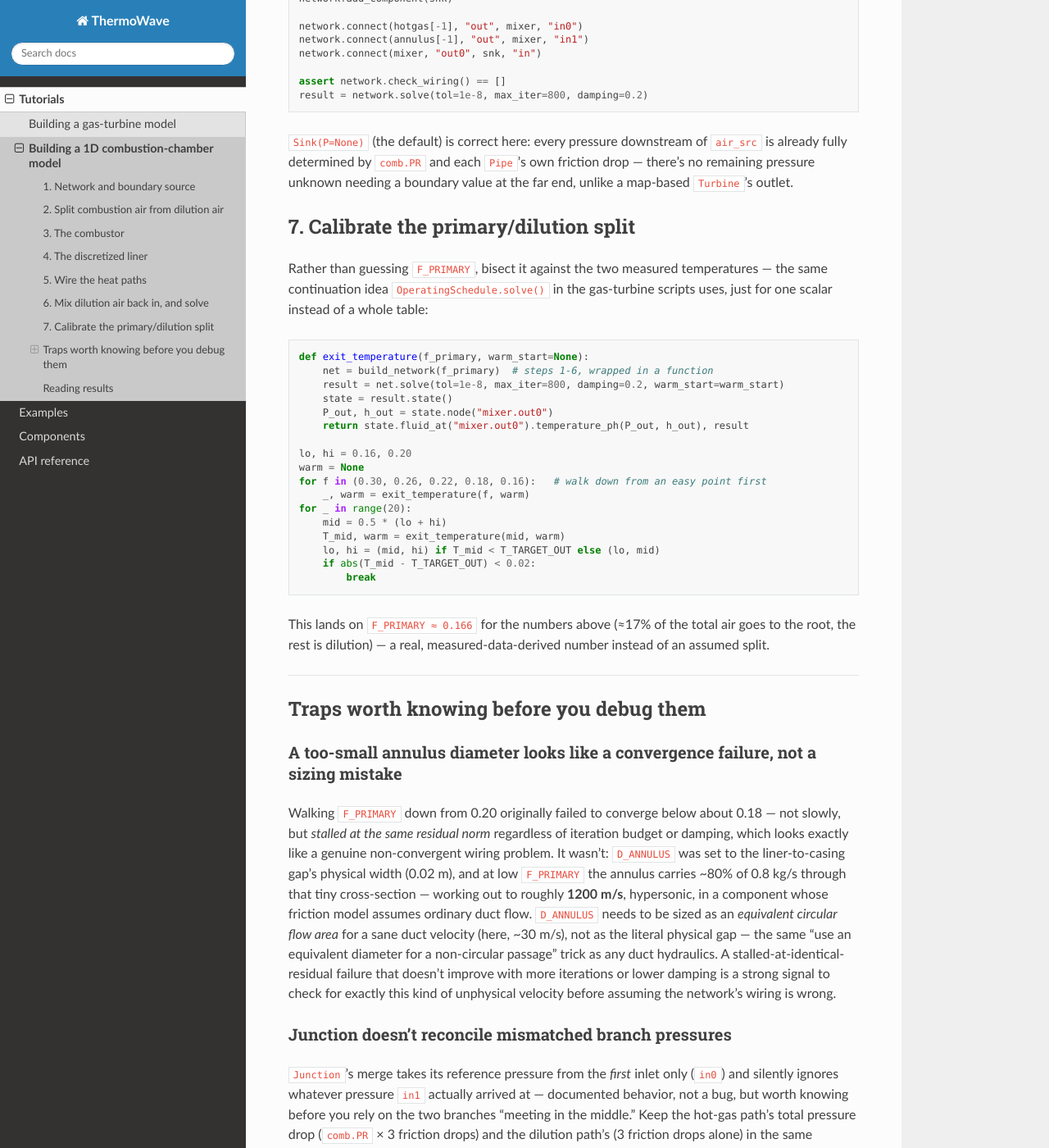
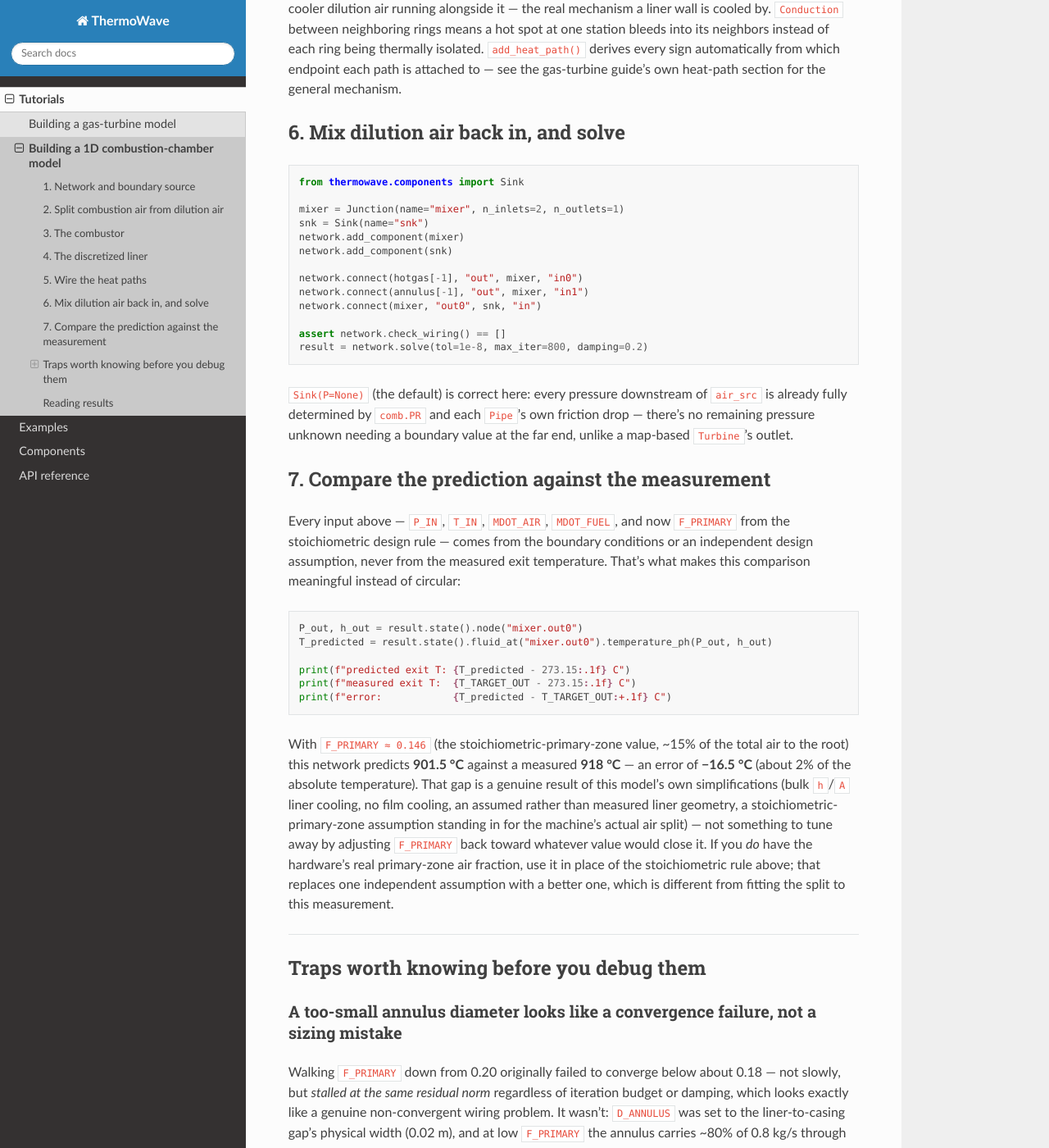
Before and after one commit to karimialii/ThermoWave, a Sphinx documentation site: the page built from docs/tutorials/building-a-combustion-chamber-model.md, in a window 1280 px wide and 1400 px high, scrolled down 3479 px. Shown: the whole window at 82% size. Built offline with Sphinx 7.4.7 and the Read the Docs theme 3.1.0, drawn with Linux system fonts in a browser that asks for light colours; some of the changed text lies outside the part shown.

Commit message:
Combustion-chamber guide: derive the air split, don't fit it to the measurement
The primary/dilution split was previously bisected to force the model's
predicted exit temperature to match the measured 918 C -- circular, since
comparing that "prediction" back against the same value it was tuned to
hit validates nothing. Replace it with an independent design input (a
stoichiometric primary-zone equivalence ratio, derived only from the given
MDOT_FUEL/MDOT_AIR), then report the resulting forward prediction (901.5 C)
against the measurement as a real, non-zero validation error instead of a
guaranteed match.

Co-Authored-By: Claude Sonnet 5 <noreply@anthropic.com>

````diff
--- a/docs/tutorials/building-a-combustion-chamber-model.md
+++ b/docs/tutorials/building-a-combustion-chamber-model.md
@@ -10,12 +10,12 @@ primary (root) air path and a dilution air path that mixes back in downstream.
 The shape:
 
 1. create the network and the boundary source
-2. split combustion air from dilution air
+2. split combustion air from dilution air, from an independent design rule
 3. the combustor (adiabatic flame)
 4. the discretized liner: hot-gas path, dilution path, wall rings
 5. wire the heat paths
 6. mix dilution air back in, and solve
-7. calibrate the primary/dilution split against measured data
+7. compare the predicted exit temperature against the measurement
 
 A runnable version of this is `tests/test_combustion_chamber_workflow.py`,
 which follows these steps verbatim so the guide can't drift from working
@@ -56,16 +56,32 @@ mixture's properties, not plain air's.
 
 ## 2. Split combustion air from dilution air
 
+`F_PRIMARY` has to come from an *independent* design assumption, not from
+the measured exit temperature — sizing it to force a match against the
+measurement below would make the later comparison circular (fitting a free
+parameter to the answer, then "checking" it against that same answer proves
+nothing). The standard independent rule for a primary combustion zone is a
+target equivalence ratio: primary zones are conventionally sized close to
+stoichiometric (`φ≈1`) for flame stability, regardless of what the exit
+temperature downstream turns out to be:
+
 ```python
 from thermowave.components import Junction
 
-F_PRIMARY = 0.166  # calibrated in step 7 -- start anywhere reasonable, e.g. 0.25
+AFR_STOICH_CH4 = 17.2  # kg air / kg fuel, stoichiometric methane combustion
+F_PRIMARY = (MDOT_FUEL * AFR_STOICH_CH4) / MDOT_AIR  # ~0.146
 
 splitter = Junction(
     name="splitter", n_inlets=1, n_outlets=2,
     split_fractions=[F_PRIMARY, 1.0 - F_PRIMARY],
 )
 ```
+
+This is derived only from the boundary inputs already in hand
+(`MDOT_FUEL`, `MDOT_AIR`) plus a textbook combustion-chemistry ratio — not
+from anything measured downstream of the chamber. If you have the real
+hardware's primary-zone air fraction (swirler/liner-hole area ratio),
+use that instead; it's a better independent input than this rule of thumb.
 
 `Junction` with `n_inlets=1, n_outlets>1` is a pure splitter — `out0` becomes
 the primary (root) air into the combustor, `out1` the dilution air that
@@ -188,35 +204,35 @@ result = network.solve(tol=1e-8, max_iter=800, damping=0.2)
 friction drop — there's no remaining pressure unknown needing a boundary
 value at the far end, unlike a map-based `Turbine`'s outlet.
 
-## 7. Calibrate the primary/dilution split
+## 7. Compare the prediction against the measurement
 
-Rather than guessing `F_PRIMARY`, bisect it against the two measured
-temperatures — the same continuation idea `OperatingSchedule.solve()` in the
-gas-turbine scripts uses, just for one scalar instead of a whole table:
+Every input above — `P_IN`, `T_IN`, `MDOT_AIR`, `MDOT_FUEL`, and now
+`F_PRIMARY` from the stoichiometric design rule — comes from the boundary
+conditions or an independent design assumption, never from the measured
+exit temperature. That's what makes this comparison meaningful instead of
+circular:
 
 ```python
-def exit_temperature(f_primary, warm_start=None):
-    net = build_network(f_primary)  # steps 1-6, wrapped in a function
-    result = net.solve(tol=1e-8, max_iter=800, damping=0.2, warm_start=warm_start)
-    state = result.state()
-    P_out, h_out = state.node("mixer.out0")
-    return state.fluid_at("mixer.out0").temperature_ph(P_out, h_out), result
+P_out, h_out = result.state().node("mixer.out0")
+T_predicted = result.state().fluid_at("mixer.out0").temperature_ph(P_out, h_out)
 
-lo, hi = 0.16, 0.20
-warm = None
-for f in (0.30, 0.26, 0.22, 0.18, 0.16):   # walk down from an easy point first
-    _, warm = exit_temperature(f, warm)
-for _ in range(20):
-    mid = 0.5 * (lo + hi)
-    T_mid, warm = exit_temperature(mid, warm)
-    lo, hi = (mid, hi) if T_mid < T_TARGET_OUT else (lo, mid)
-    if abs(T_mid - T_TARGET_OUT) < 0.02:
-        break
+print(f"predicted exit T: {T_predicted - 273.15:.1f} C")
+print(f"measured exit T:  {T_TARGET_OUT - 273.15:.1f} C")
+print(f"error:            {T_predicted - T_TARGET_OUT:+.1f} C")
 ```
 
-This lands on `F_PRIMARY ≈ 0.166` for the numbers above (≈17% of the total
-air goes to the root, the rest is dilution) — a real, measured-data-derived
-number instead of an assumed split.
+With `F_PRIMARY ≈ 0.146` (the stoichiometric-primary-zone value, ~15% of
+the total air to the root) this network predicts **901.5 °C** against a
+measured **918 °C** — an error of **−16.5 °C** (about 2% of the absolute
+temperature). That gap is a genuine result of this model's own
+simplifications (bulk `h`/`A` liner cooling, no film cooling, an assumed
+rather than measured liner geometry, a stoichiometric-primary-zone
+assumption standing in for the machine's actual air split) — not something
+to tune away by adjusting `F_PRIMARY` back toward whatever value would
+close it. If you *do* have the hardware's real primary-zone air fraction,
+use it in place of the stoichiometric rule above; that replaces one
+independent assumption with a better one, which is different from fitting
+the split to this measurement.
 
 ---
 
@@ -252,8 +268,8 @@ mixer's reported exit pressure quietly reflects only one branch.
 
 ### Liner temperatures come out far hotter than a real metal survives
 
-This model's rings settle in the 2400 K range at the calibrated operating
-point — well past any real liner alloy's limit. That's a real, expected
+This model's rings settle in the 2500 K range at this operating point —
+well past any real liner alloy's limit. That's a real, expected
 consequence of what this model does and doesn't include: bulk `h`/`A`
 convection with no **film cooling** (the thin layer of cool air a real liner
 hugs its hot-side wall with, which drops the *local* gas temperature the
````
Also changed, not shown: 1 other file.
